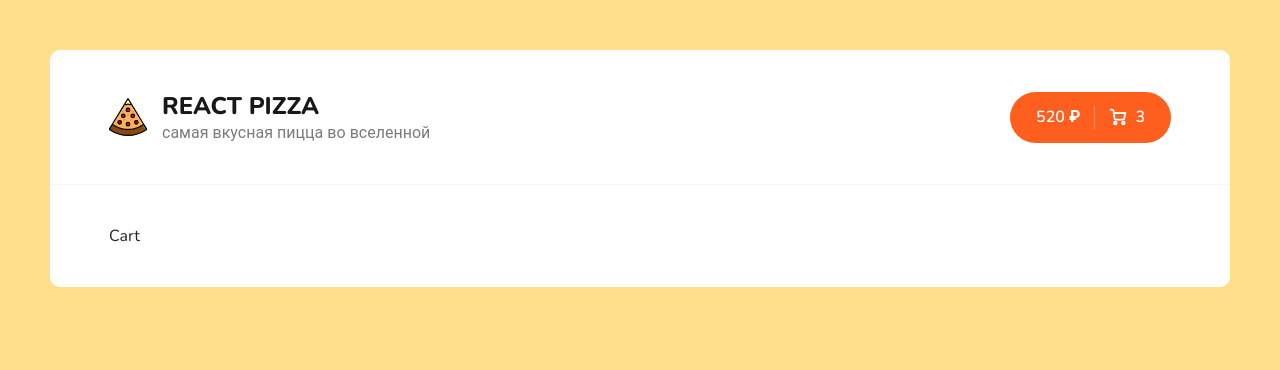
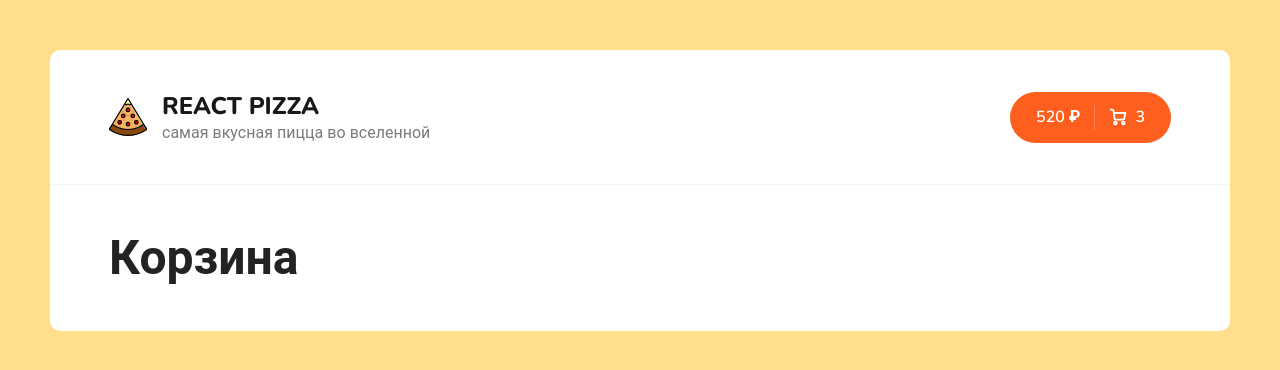
Before and after one commit to TailssTF/react-pizza-vite, a React (Vite) app: page /cart in a window 1280 px wide. Shown: the top 370 px of the page. Built offline with nearby package versions, Linux system fonts and the light colour scheme.

Commit message:
feat: добавил роутинг

```diff
--- a/src/components/Header.tsx
+++ b/src/components/Header.tsx
@@ -1,9 +1,11 @@
+import { Link } from "react-router-dom";
 import pizzaLogoSvg from "../assets/img/pizza-logo.svg";
 
 function Header() {
   return (
     <div className="header">
       <div className="container">
+        <Link to="/">
           <div className="header__logo">
             <img width="38" src={pizzaLogoSvg} alt="Pizza logo" />
             <div>
@@ -11,8 +13,9 @@ function Header() {
               <p>самая вкусная пицца во вселенной</p>
             </div>
           </div>
+        </Link>
         <div className="header__cart">
-          <a href="/cart.html" className="button button--cart">
+          <Link to="/cart" className="button button--cart">
             <span>520 ₽</span>
             <div className="button__delimiter"></div>
             <svg
@@ -45,7 +48,7 @@ function Header() {
               />
             </svg>
             <span>3</span>
-          </a>
+          </Link>
         </div>
       </div>
     </div>
--- a/src/pages/Cart.tsx
+++ b/src/pages/Cart.tsx
@@ -1,5 +1,5 @@
 const Cart = () => {
-  return <div>Cart</div>;
+  return <h1>Корзина</h1>;
 };
 
 export default Cart;
```
Lines whose indentation alone changed are shown as unchanged.
